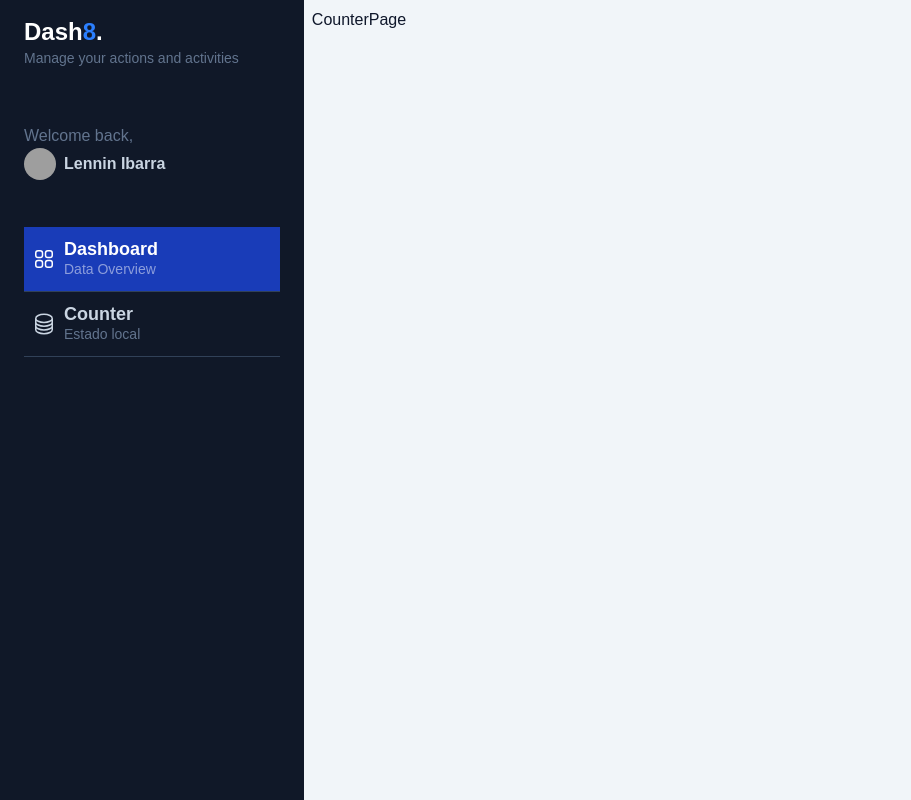
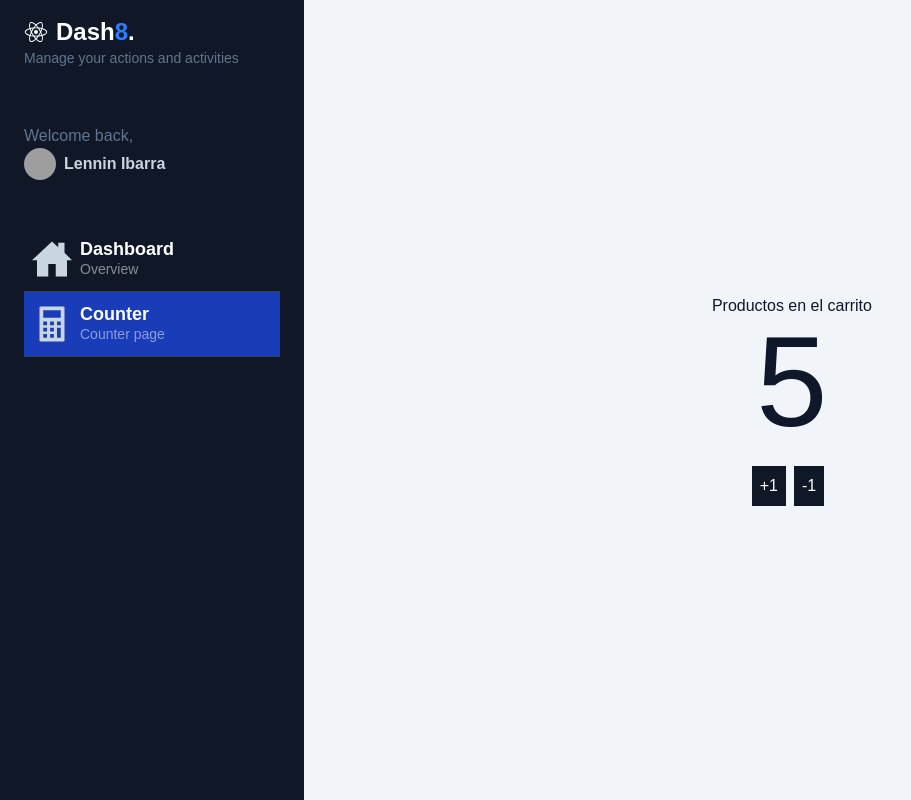
Before and after one commit to lenninIbarrraGonzalez/dashboard-next, a Next.js app: page /dashboard/counter in a window 1280 px wide. Shown: the whole page, without its empty margins (0-911 px from the left). Built offline with nearby package versions, Linux system fonts and the light colour scheme; grey boxes are pictures that could not be loaded.

Commit message:
creando funcionalidad del contador con useclient

```diff
--- a/src/app/components/Sidebar.tsx
+++ b/src/app/components/Sidebar.tsx
@@ -1,4 +1,24 @@
 import Image from "next/image";
+
+import { SidebarMenuItem } from "./SidebarMenuItem";
+import { IoHomeSharp } from "react-icons/io5";
+import { IoCalculatorSharp } from "react-icons/io5";
+import { IoLogoReact } from "react-icons/io5";
+
+const menuItems = [
+  {
+    path: "/dashboard/main",
+    icon: <IoHomeSharp size={40} />,
+    title: "Dashboard",
+    subTitle: "Overview",
+  },
+  {
+    path: "/dashboard/counter",
+    icon: <IoCalculatorSharp size={40} />,
+    title: "Counter",
+    subTitle: "Counter page",
+  },
+];
 
 export const Sidebar = () => {
   return (
@@ -8,8 +28,10 @@ export const Sidebar = () => {
       className="bg-gray-900 min-h-screen z-10 text-slate-300 w-64  left-0 h-screen overflow-y-scroll"
     >
       <div id="logo" className="my-4 px-6">
-        <h1 className="text-lg md:text-2xl font-bold text-white">
-          Dash<span className="text-blue-500">8</span>.
+        <h1 className="flex items-center text-lg md:text-2xl font-bold text-white">
+          <IoLogoReact className="mr-2" />
+          <span>Dash</span>
+          <span className="text-blue-500">8</span>.
         </h1>
         <p className="text-slate-500 text-sm">
           Manage your actions and activities
@@ -25,71 +47,21 @@ export const Sidebar = () => {
               alt=""
               width={50}
               height={50}
-
             />
           </span>
           <span className="text-sm md:text-base font-bold">Lennin Ibarra</span>
         </a>
       </div>
       <div id="nav" className="w-full px-6">
-        <a
-          href="#"
-          className="w-full px-2 inline-flex space-x-2 items-center border-b border-slate-700 py-3 bg-blue-800 hover:bg-white/5 transition ease-linear duration-150"
-        >
-          <div>
-            <svg
-              xmlns="http://www.w3.org/2000/svg"
-              fill="none"
-              viewBox="0 0 24 24"
-              strokeWidth="1.5"
-              stroke="currentColor"
-              className="w-6 h-6 text-white"
-            >
-              <path
-                strokeLinecap="round"
-                strokeLinejoin="round"
-                d="M3.75 6A2.25 2.25 0 016 3.75h2.25A2.25 2.25 0 0110.5 6v2.25a2.25 2.25 0 01-2.25 2.25H6a2.25 2.25 0 01-2.25-2.25V6zM3.75 15.75A2.25 2.25 0 016 13.5h2.25a2.25 2.25 0 012.25 2.25V18a2.25 2.25 0 01-2.25 2.25H6A2.25 2.25 0 013.75 18v-2.25zM13.5 6a2.25 2.25 0 012.25-2.25H18A2.25 2.25 0 0120.25 6v2.25A2.25 2.25 0 0118 10.5h-2.25a2.25 2.25 0 01-2.25-2.25V6zM13.5 15.75a2.25 2.25 0 012.25-2.25H18a2.25 2.25 0 012.25 2.25V18A2.25 2.25 0 0118 20.25h-2.25A2.25 2.25 0 0113.5 18v-2.25z"
-              />
-            </svg>
-          </div>
-          <div className="flex flex-col">
-            <span className="text-lg font-bold leading-5 text-white">
-              Dashboard
-            </span>
-            <span className="text-sm text-white/50 hidden md:block">
-              Data Overview
-            </span>
-          </div>
-        </a>
-        <a
-          href="#"
-          className="w-full px-2 inline-flex space-x-2 items-center border-b border-slate-700 py-3 hover:bg-white/5 transition ease-linear duration-150"
-        >
-          <div>
-            <svg
-              xmlns="http://www.w3.org/2000/svg"
-              fill="none"
-              viewBox="0 0 24 24"
-              strokeWidth="1.5"
-              stroke="currentColor"
-              className="w-6 h-6"
-            >
-              <path
-                strokeLinecap="round"
-                stroke-linejoin="round"
-                d="M20.25 6.375c0 2.278-3.694 4.125-8.25 4.125S3.75 8.653 3.75 6.375m16.5 0c0-2.278-3.694-4.125-8.25-4.125S3.75 4.097 3.75 6.375m16.5 0v11.25c0 2.278-3.694 4.125-8.25 4.125s-8.25-1.847-8.25-4.125V6.375m16.5 0v3.75m-16.5-3.75v3.75m16.5 0v3.75C20.25 16.153 16.556 18 12 18s-8.25-1.847-8.25-4.125v-3.75m16.5 0c0 2.278-3.694 4.125-8.25 4.125s-8.25-1.847-8.25-4.125"
-              />
-            </svg>
-          </div>
-          <div className="flex flex-col">
-            <span className="text-lg text-slate-300 font-bold leading-5">
-              Counter
-            </span>
-            <span className="text-sm text-slate-500 hidden md:block">
-              Estado local
-            </span>
-          </div>
-        </a>
+        {menuItems.map((item) => (
+          <SidebarMenuItem
+            key={item.path}
+            path={item.path}
+            icon={item.icon}
+            title={item.title}
+            subTitle={item.subTitle}
+          />
+        ))}
       </div>
     </div>
   );
--- /dev/null
+++ b/src/app/components/SidebarMenuItem.tsx
@@ -0,0 +1,33 @@
+"use client";
+import Link from "next/link";
+import { usePathname } from "next/navigation";
+import { FC } from "react";
+import { JSX } from "react/jsx-runtime";
+
+interface Props {
+  path: string;
+  icon: JSX.Element;
+  title: string;
+  subTitle: string;
+}
+
+export const SidebarMenuItem: FC<Props> = ({ path, icon, title, subTitle }) => {
+  const pathName = usePathname();
+
+  return (
+    <Link
+      href={path}
+      className={`${
+        pathName === path && "bg-blue-800"
+      }  w-full px-2 inline-flex space-x-2 items-center border-b border-slate-700 py-3   hover:bg-white/5 transition ease-linear duration-150`}
+    >
+      <div>{icon}</div>
+      <div className="flex flex-col">
+        <span className="text-lg font-bold leading-5 text-white">{title}</span>
+        <span className="text-sm text-white/50 hidden md:block">
+          {subTitle}
+        </span>
+      </div>
+    </Link>
+  );
+};
--- a/src/app/dashboard/counter/page.tsx
+++ b/src/app/dashboard/counter/page.tsx
@@ -1,7 +1,28 @@
+"use client";
+import { useState } from "react";
+
 export default function CounterPage() {
+  const [count, setCount] = useState(5);
+
   return (
-    <div>
-      <h1>CounterPage</h1>
+    <div className="flex flex-col items-center justify-center h-full w-full">
+      <span>Productos en el carrito</span>
+      <span className="text-9xl">{count}</span>
+
+      <div className="flex mt-5">
+        <button
+          className="flex items-center justify-center p-2 rounder-xl bg-gray-900 text-white hover:bg-gray-600 transition-all w-[100] mr-2"
+          onClick={() => setCount(count + 1)}
+        >
+          +1
+        </button>
+        <button
+          className="flex items-center justify-center p-2 rounder-xl bg-gray-900 text-white hover:bg-gray-600 transition-all w-[100] mr-2"
+          onClick={() => setCount(count - 1)}
+        >
+          -1
+        </button>
+      </div>
     </div>
   );
 }
--- /dev/null
+++ b/src/app/dashboard/main/page.tsx
@@ -0,0 +1,7 @@
+export default function MainPage() {
+  return (
+    <div>
+      <h1>Hello Page Main</h1>
+    </div>
+  );
+}
--- a/src/app/page.tsx
+++ b/src/app/page.tsx
@@ -1,5 +1,5 @@
 import { redirect } from "next/navigation";
 
 export default function HomePage() {
-  redirect("/dashboard/counter");
+  redirect("/dashboard/main");
 }
```
Also changed, not shown: package.json (+6 -5 lines), 1 other file (tests, documents, lock files or other folders).
